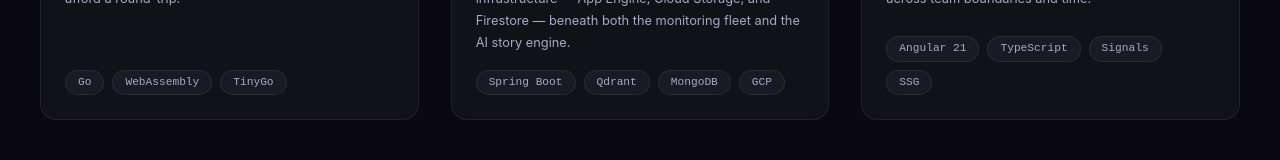
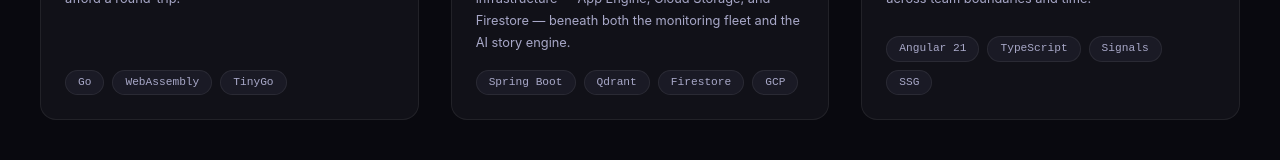
Before and after one commit to marcelorvergara/MVergara.net, an Angular app: page / in a window 1280 px wide. Shown: the part 2763-2923 px from the top of the page. Built offline with nearby package versions, Linux system fonts and the light colour scheme; no server answers.

Commit message:
fix: update backend technology from MongoDB to Firestore in tech stack

```diff
--- a/src/app/components/tech-stack/tech-stack.html
+++ b/src/app/components/tech-stack/tech-stack.html
@@ -27,7 +27,7 @@
         <div class="stack__tags">
           <span class="tag">Spring Boot</span>
           <span class="tag">Qdrant</span>
-          <span class="tag">MongoDB</span>
+          <span class="tag">Firestore</span>
           <span class="tag">GCP</span>
         </div>
       </div>
```
